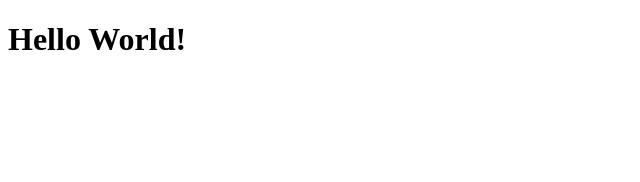
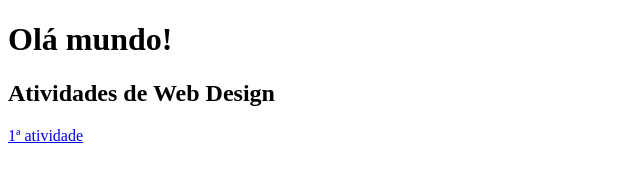
Before and after one commit to augusteiner/webdesign, a plain HTML site: page index.html in a window 1280 px wide. Shown: the whole page, without its empty margins (0-640 px from the left). Drawn offline with Linux system fonts and the light colour scheme.

Commit message:
melhorado index

```diff
--- a/index.html
+++ b/index.html
@@ -2,5 +2,7 @@
 <head>
 </head>
 <body>
-    <h1>Hello World!</h1>
+    <h1>Olá mundo!</h1>
+    <h2>Atividades de Web Design</h2>
+    <a href="bairro.html">1ª atividade</a>
 </body>
```
